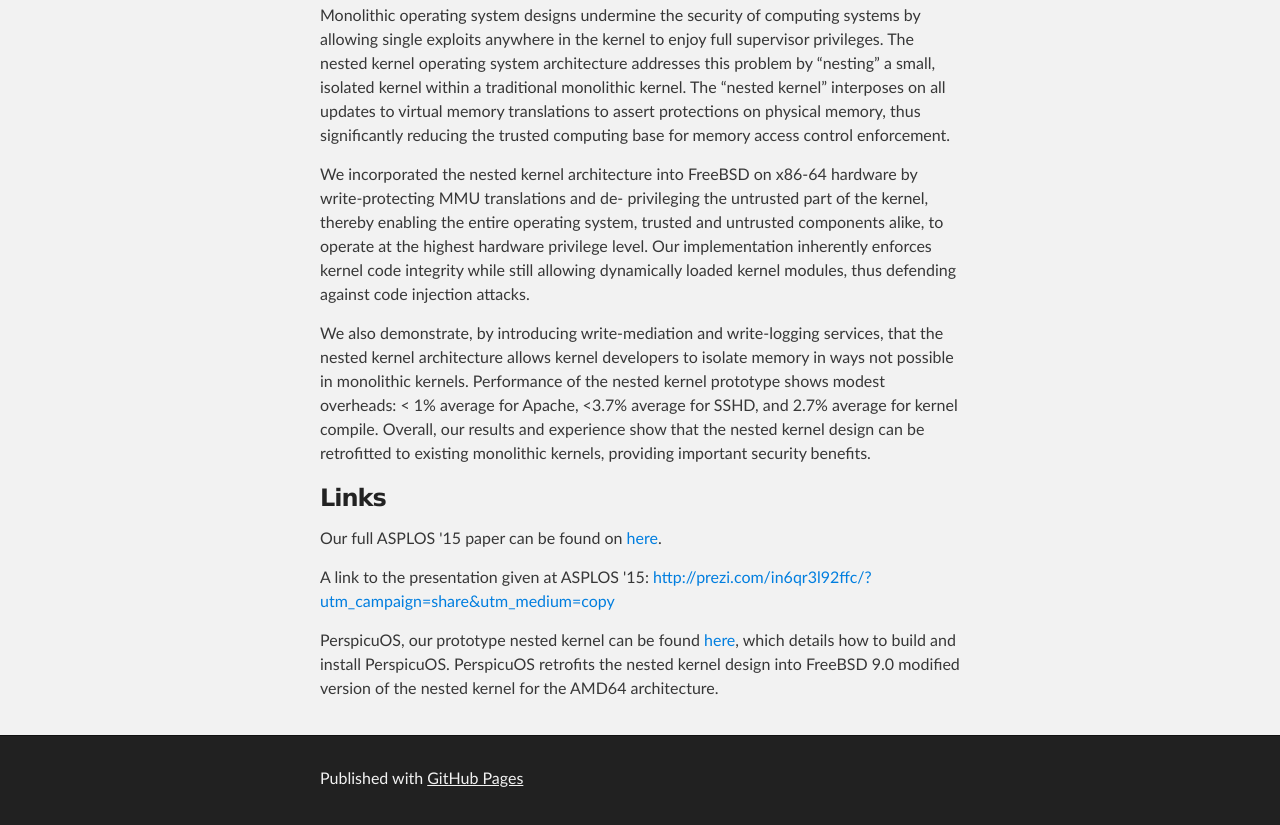
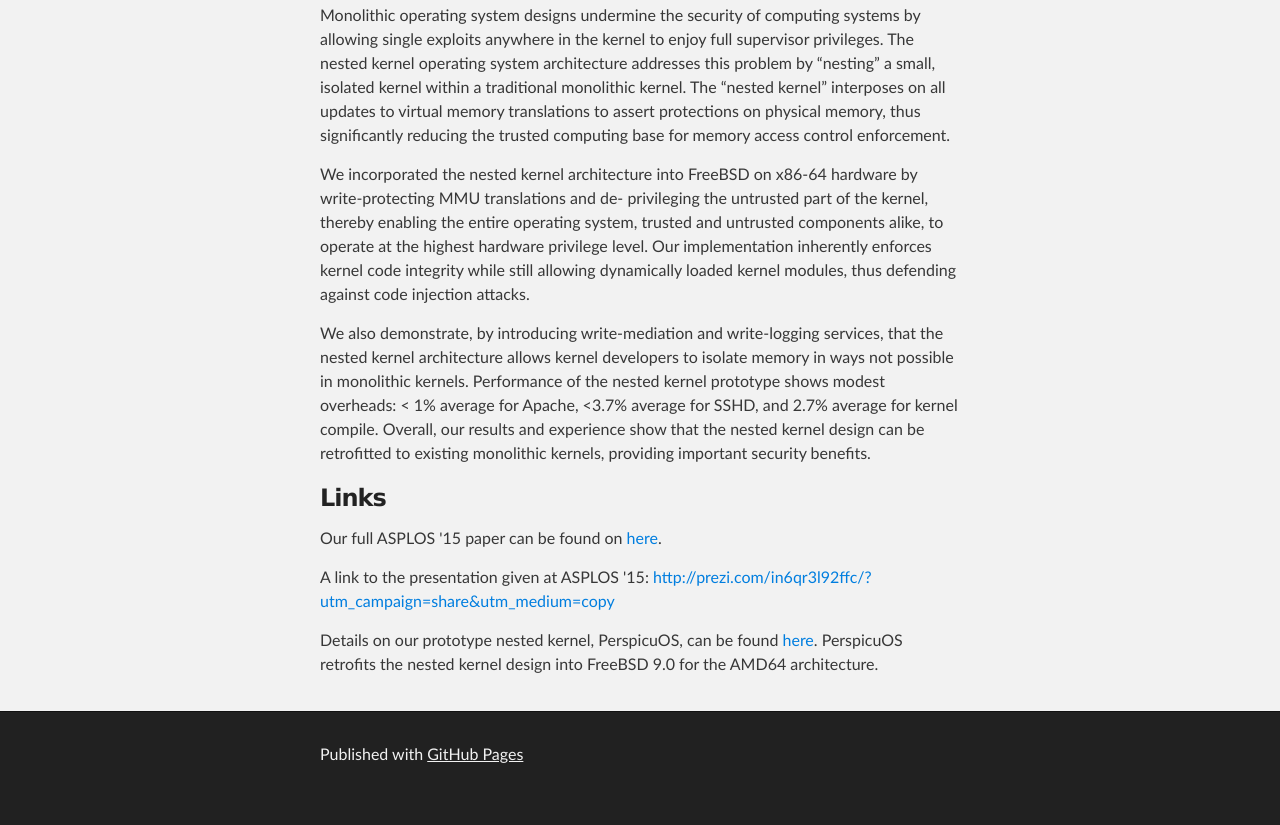
Before and after one commit to nestedkernel/nestedkernel.github.io, a plain HTML site: page index.html in a window 1280 px wide. Shown: the part 402-1227 px from the top of the page. After the commit the page ends 1203 px from the top, so only its background shows below. Drawn offline with Linux system fonts and the light colour scheme.

Commit message:
Paragraph editing

```diff
--- a/index.html
+++ b/index.html
@@ -63,11 +63,9 @@ kernels, providing important security benefits.</p>
 <p>A link to the presentation given at ASPLOS '15:
 <a href="http://prezi.com/in6qr3l92ffc/?utm_campaign=share&amp;utm_medium=copy">http://prezi.com/in6qr3l92ffc/?utm_campaign=share&amp;utm_medium=copy</a></p>
 
-<p> PerspicuOS, our prototype nested kernel can be found <a
-    href="http://nestedkernel.org/PerspicuOS/">here</a>, which details how to
-build and install PerspicuOS. PerspicuOS retrofits the nested kernel design
-into FreeBSD 9.0 modified version of the nested kernel for the AMD64
-architecture.
+<p> Details on our prototype nested kernel, PerspicuOS, can be found <a
+    href="http://nestedkernel.org/PerspicuOS/">here</a>. PerspicuOS retrofits
+the nested kernel design into FreeBSD 9.0 for the AMD64 architecture.
 
 
       </section>
```
